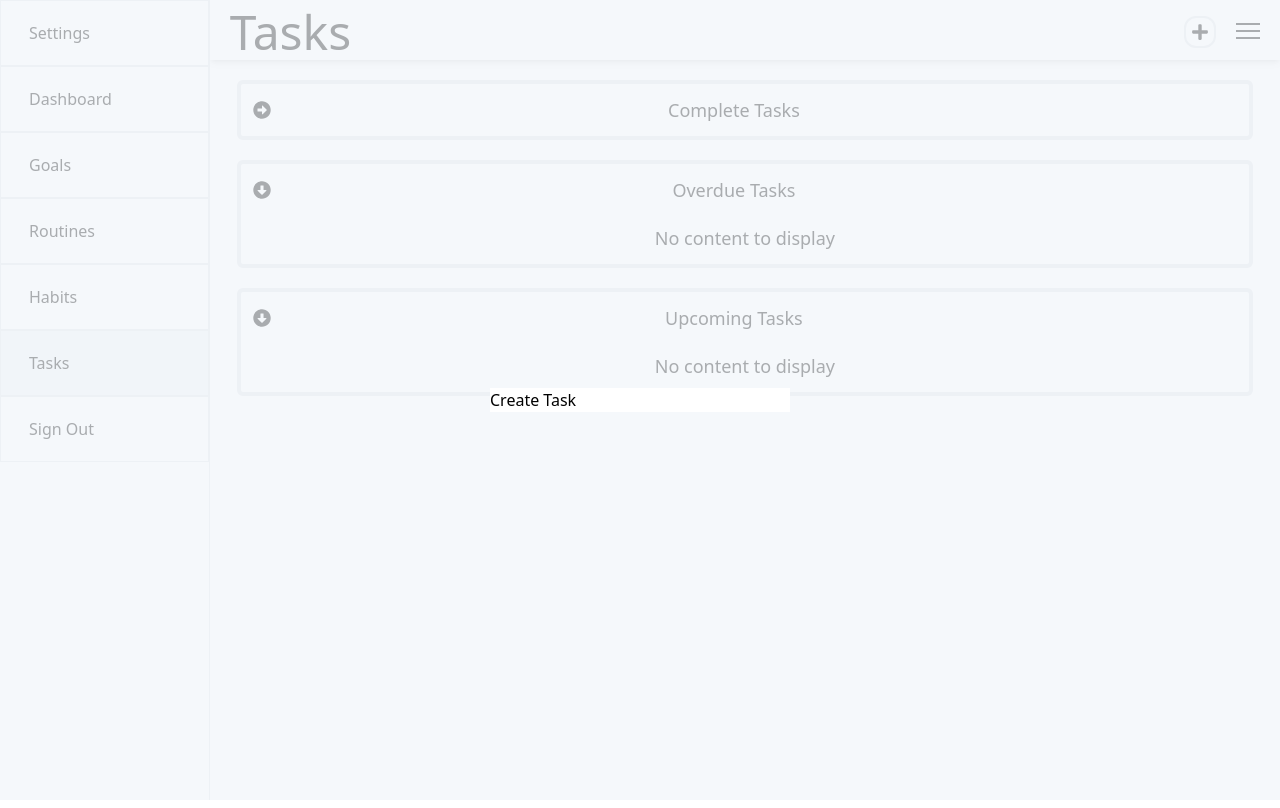
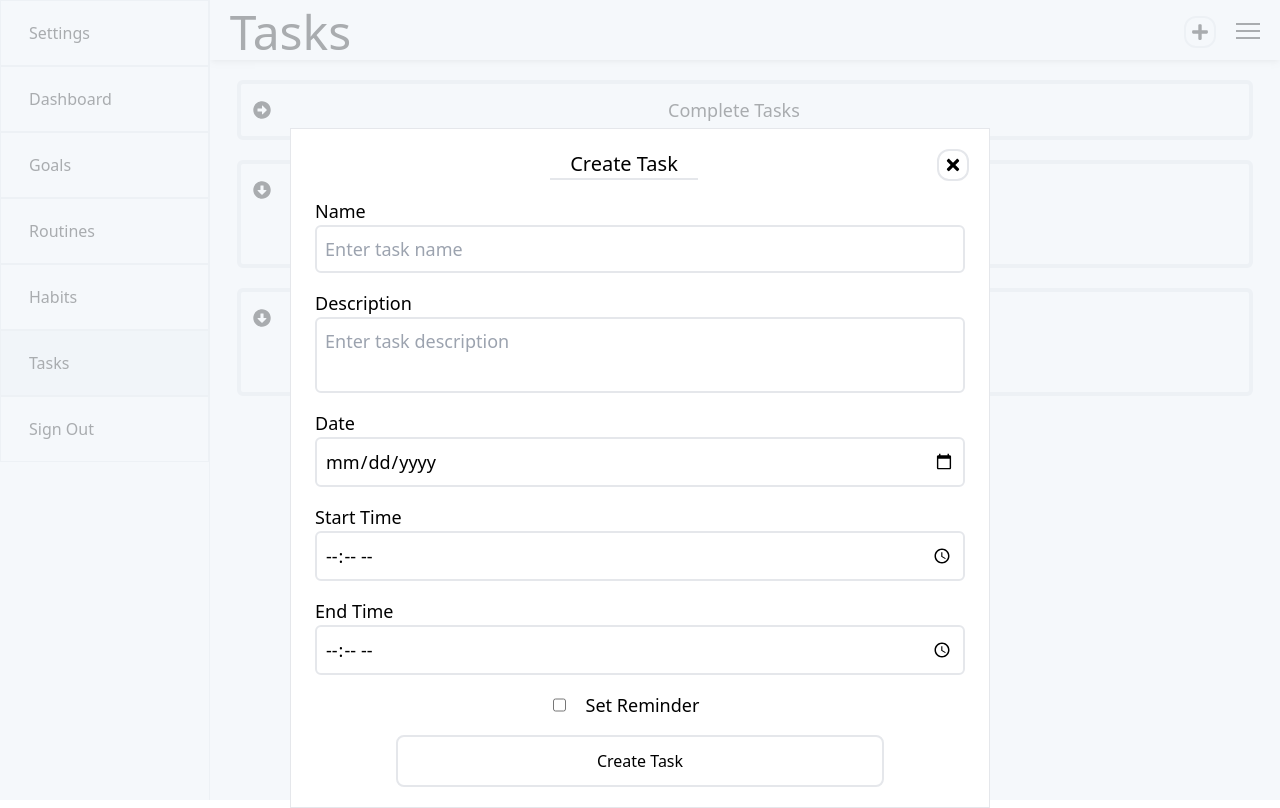
Before and after one commit to TylerP99/life-manager, a React (Create React App) app in the folder frontend/: page /tasks in a window 1280 px wide. Both pictures are taken after a click on the button 1200 px from the left and 32 px from the top of the page. Built offline with nearby package versions, Linux system fonts and the light colour scheme.

Commit message:
Create task form

```diff
--- a/frontend/src/components/App/CreateTaskForm.jsx
+++ b/frontend/src/components/App/CreateTaskForm.jsx
@@ -1,14 +1,140 @@
-import React from 'react'
+import {useState} from 'react'
 
-function CreateTaskForm() {
+import {FaTimes} from "react-icons/fa"
+
+function CreateTaskForm({closeFunction}) {
   return (
     <form
-    className='max-w-[95%] min-w-[300px] bg-white'
+    className='w-full bg-white p-5'
     >
 
-        <h4>
-            Create Task
-        </h4>
+      <header
+      className='flex justify-between items-center mb-4'
+      >
+        <div></div>
+        <h3
+        className='text-xl px-5 border-b-2'
+        >Create Task</h3>
+        <button
+        type='menu'
+        className="flex items-center justify-center border-2 text-lg w-8 h-8 rounded-xl cursor-pointer hover:bg-slate-50/70"
+        title="Close"
+        onClick={closeFunction}
+        ><FaTimes/></button>
+      </header>
+
+      <section
+      className='px-1'
+      >
+
+        <section
+        className='flex flex-col text-lg mb-4'
+        >
+
+          <label
+          htmlFor="name"
+          className=''
+          >Name</label>
+          <input
+          id="name"
+          name="name"
+          className='border-2 rounded-md p-2'
+          type="text"
+          placeholder="Enter task name"
+          />
+
+        </section>
+
+        <section
+        className='flex flex-col text-lg mb-4'
+        >
+
+          <label
+          htmlFor='description'
+          className=''
+          >Description</label>
+          <textarea
+          id="description"
+          name="description"
+          className='border-2 rounded-md p-2 resize-none'
+          placeholder="Enter task description"
+          />
+
+        </section>
+
+        <section
+        className='flex flex-col text-lg mb-4'
+        >
+
+          <label
+          htmlFor='date'
+          className=''
+          >Date</label>
+          <input
+          id="date"
+          name="date"
+          className='border-2 rounded-md p-2'
+          type="date"
+          />
+
+        </section>
+
+        <section
+        className='flex flex-col text-lg mb-4'
+        >
+
+          <label
+          htmlFor='startTime'
+          className=''
+          >Start Time</label>
+          <input
+          id="startTime"
+          name="endTime"
+          className='border-2 rounded-md p-2'
+          type="time"
+          />
+
+        </section>
+
+        <section
+        className='flex flex-col text-lg mb-4'
+        >
+
+          <label
+          htmlFor='endTime'
+          className=''
+          >End Time</label>
+          <input
+          id='endTime'
+          name="endTime"
+          className='border-2 rounded-md p-2'
+          type="time"
+          />
+
+        </section>
+
+        <section
+        className='flex justify-center text-lg mb-4'
+        >
+
+          <input
+          id='reminder'
+          name='reminder'
+          className='border-2 rounded-md p-2 -ml-7 mr-5'
+          type="checkbox"
+          />
+          <label
+          className=''
+          htmlFor='reminder'
+          >Set Reminder</label>
+
+        </section>
+
+        <button
+        className='block border-2 rounded-lg mx-auto p-3 w-[75%]'
+        type='submit'>Create Task</button>
+
+      </section>
 
     </form>
   )
--- a/frontend/src/components/App/OptionButton.jsx
+++ b/frontend/src/components/App/OptionButton.jsx
@@ -7,10 +7,14 @@ function OptionButton({Icon, Form, hoverText}) {
   const [overlayHidden, setOverlayHidden] = useState(true);
 
   const toggleOverlay = (e) => {
-    console.log(e);
     if(!e.target.closest("form")) {
       setOverlayHidden(!overlayHidden);
     }
+  }
+
+  const closeOverlay = (e) => {
+    e.preventDefault();
+    setOverlayHidden(true);
   }
 
 
@@ -23,7 +27,7 @@ function OptionButton({Icon, Form, hoverText}) {
         >
             <Icon/>
         </button>
-        <Overlay hidden={overlayHidden} toggleOverlay={toggleOverlay} Form={Form} />
+        <Overlay hidden={overlayHidden} toggleOverlay={toggleOverlay} closeOverlay={closeOverlay} Form={Form} />
     </div>
   )
 }
--- a/frontend/src/components/App/Overlay.jsx
+++ b/frontend/src/components/App/Overlay.jsx
@@ -1,13 +1,15 @@
 import {useState} from 'react'
 
-function Overlay({hidden, toggleOverlay, Form}) {
+function Overlay({hidden, toggleOverlay, closeOverlay, Form}) {
 
   return (
     <div
-    className={"absolute top-0 left-0 w-screen h-screen z-50 flex justify-center items-center bg-slate-100/70" + (hidden ? " hidden" : "")}
+    className={"absolute top-0 left-0 w-screen h-screen z-50 flex flex-col justify-start items-center bg-slate-100/70" + (hidden ? " hidden" : "")}
     onClick={toggleOverlay}
     >
-        <Form closeFunction={toggleOverlay} />
+      <section className='border mt-[10%] max-w-[700px] w-[90%] min-w-[300px]'>
+        <Form closeFunction={closeOverlay} />
+      </section>
     </div>
   )
 }
```
